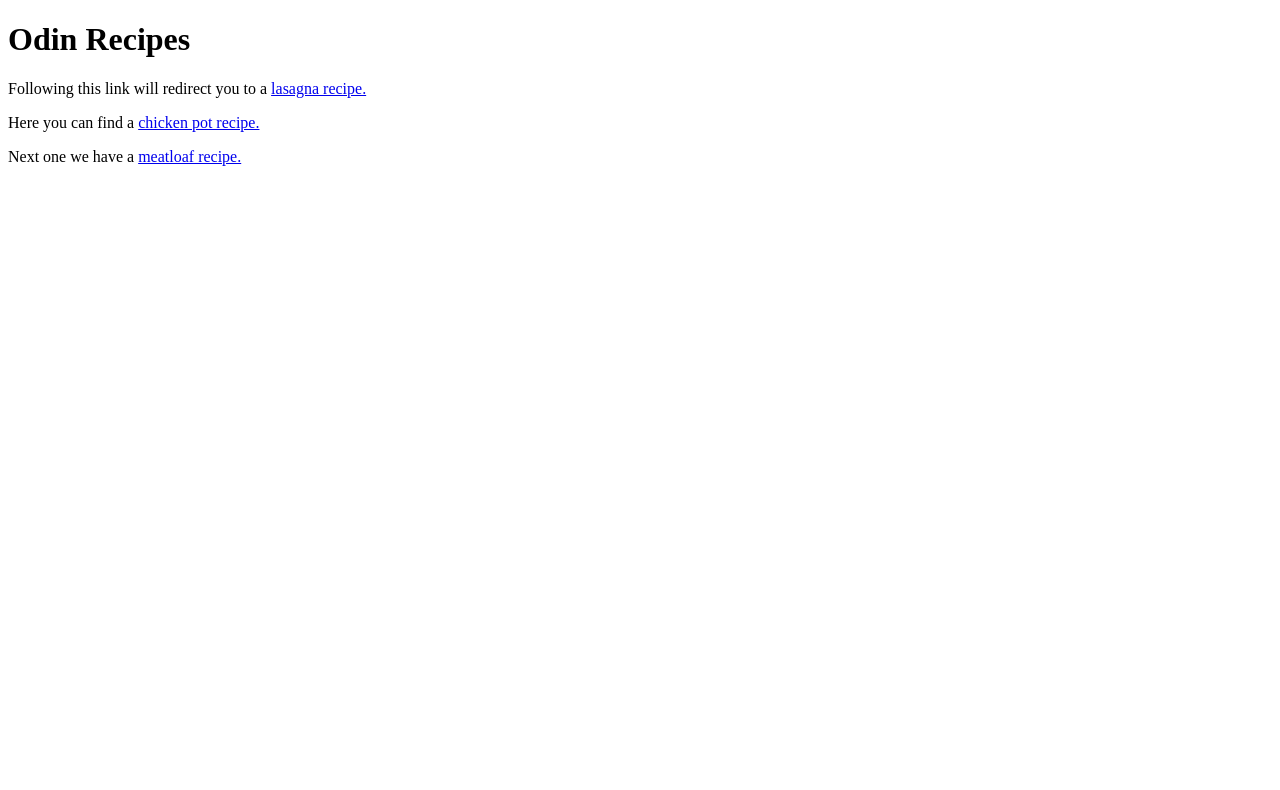
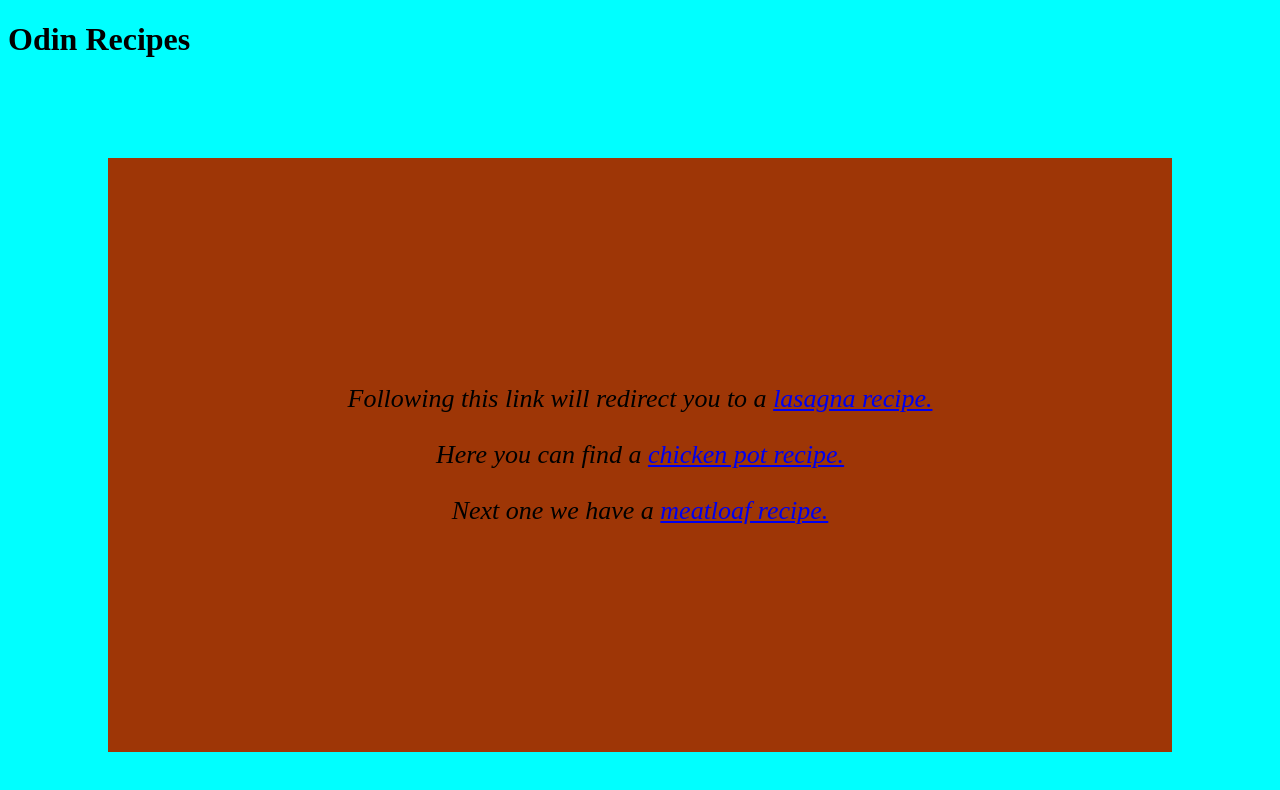
Before and after one commit to ClaudiuSonica/odin-recipes, a plain HTML site: page index.html in a window 1280 px wide. Drawn offline with Linux system fonts and the light colour scheme.

Commit message:
My first website is mostly done

```diff
--- a/index.html
+++ b/index.html
@@ -8,9 +8,12 @@
     </head>
     <body>
         <h1>Odin Recipes</h1>
-        <p>Following this link will redirect you to a <a href="../odin-recipes/recipes/lasagna.html">lasagna recipe.</a></p>
-        <p>Here you can find a <a href="../odin-recipes/recipes/chicken.html">chicken pot recipe.</a></p>
-        <p>Next one we have a <a href="../odin-recipes/recipes/meatloaf.html">meatloaf recipe.</a></p>
+
+        <div class="box">
+            <p class="text"> Following this link will redirect you to a <a href="../odin-recipes/recipes/lasagna.html">lasagna recipe.</a></p>
+            <p class="text">Here you can find a <a href="../odin-recipes/recipes/chicken.html">chicken pot recipe.</a></p>
+            <p class="text"> Next one we have a <a href="../odin-recipes/recipes/meatloaf.html">meatloaf recipe.</a></p>
+        </div>
 
     </body>
 
--- a/style.css
+++ b/style.css
@@ -0,0 +1,24 @@
+.header {
+    display: flex;
+    text-align: center;
+    font-size: 64px;
+    justify-content: center;
+    font-style: italic;
+    font-family: cursive;
+}
+
+.box {
+    background-color: rgb(158, 54, 6);
+    padding: 200px;
+    margin: 100px;
+    text-align: center;
+}
+
+.text {
+    font-size: 26px;
+    font-style: italic;
+}
+
+body {
+    background-color: aqua;
+}
```
